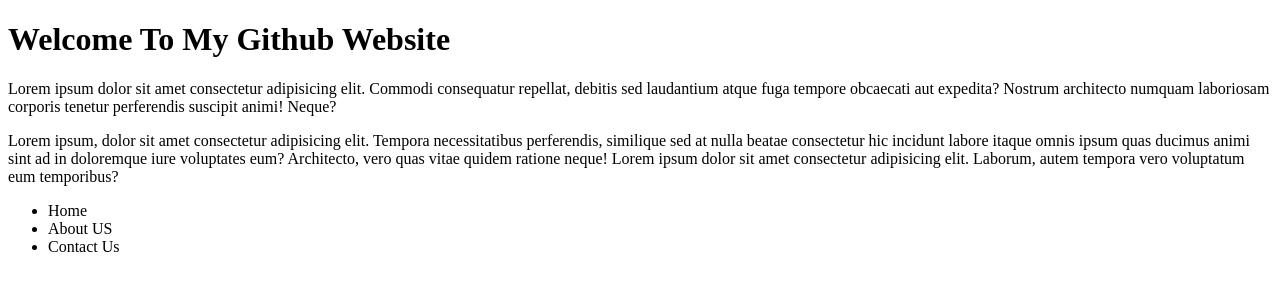
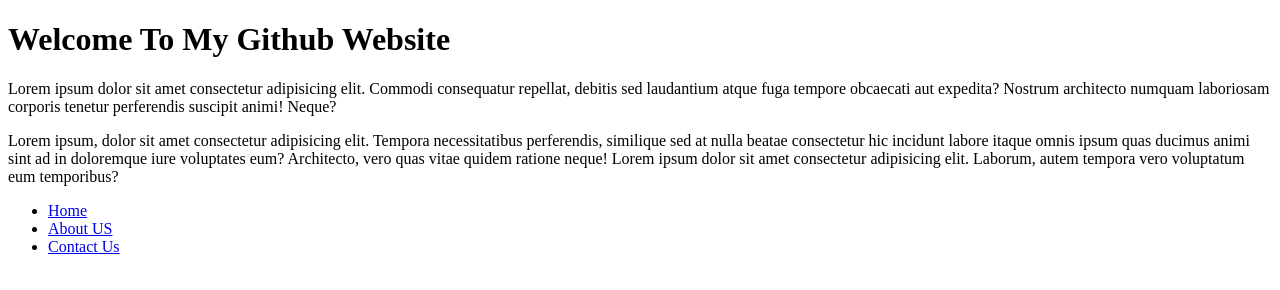
Before and after one commit to 123Vivekkulkarni/learn-git-repo, a plain HTML site: page index.html in a window 1280 px wide. Drawn offline with Linux system fonts and the light colour scheme.

Commit message:
resolved bugs by adding href attribute in all links

```diff
--- a/index.html
+++ b/index.html
@@ -13,9 +13,9 @@
     <p>Lorem ipsum, dolor sit amet consectetur adipisicing elit. Tempora necessitatibus perferendis, similique sed at nulla beatae consectetur hic incidunt labore itaque omnis ipsum quas ducimus animi sint ad in doloremque iure voluptates eum? Architecto, vero quas vitae quidem ratione neque! Lorem ipsum dolor sit amet consectetur adipisicing elit. Laborum, autem tempora vero voluptatum eum temporibus?</p>
 
     <ul>
-        <li>Home</li>
-        <li>About US</li>
-        <li>Contact Us</li>
+        <li><a href="#">Home</a></li>
+        <li><a href="#">About US</a></li>
+        <li><a href="#">Contact Us</a></li>
     </ul>
 </body>
 </html>
```
